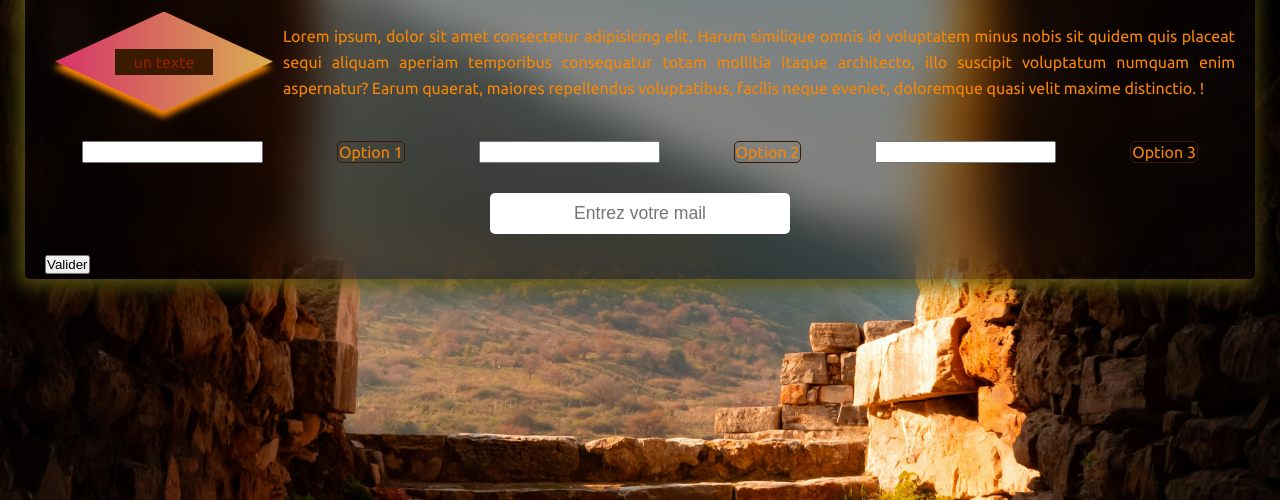
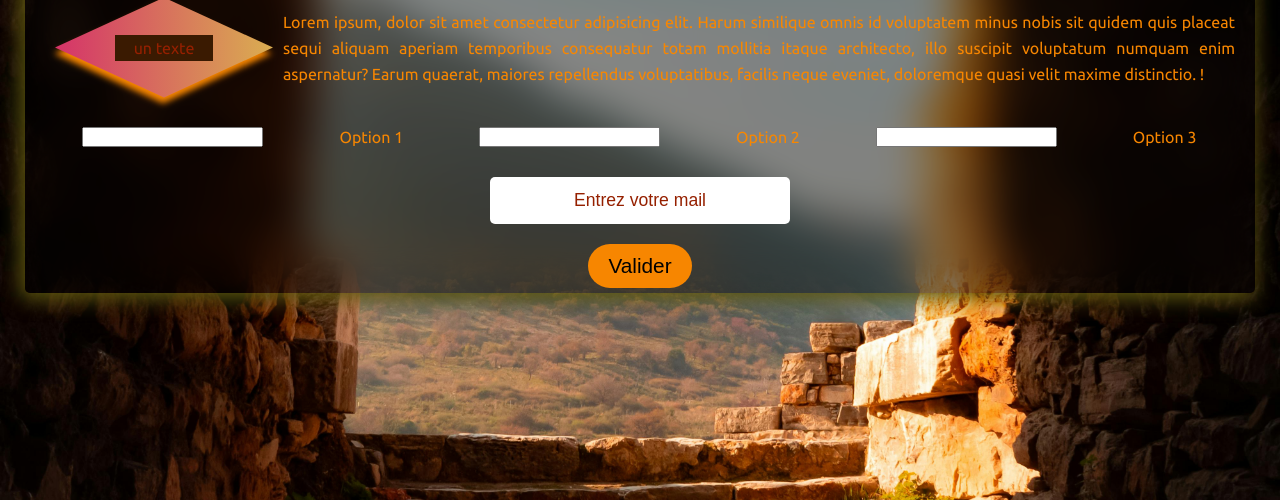
Before and after one commit to anaky94/LearnJavascript, a plain HTML site: page LearnJavaScript/apprendre-html/cours2.html in a window 1280 px wide. Shown: the part 300-800 px from the top of the page. Drawn offline with Linux system fonts and the light colour scheme; files whose address does not match are found by name.

Commit message:
learn html

```diff
--- a/LearnJavaScript/apprendre-html/cours2.css
+++ b/LearnJavaScript/apprendre-html/cours2.css
@@ -117,7 +117,7 @@ label {
 
     cursor: pointer;
     border: 1px solid var(--color2)
-
+    user-select: none;
 }
 
 .e-email{
@@ -129,7 +129,7 @@ label {
     padding: 10px;
     border-radius: 5px;
     outline: none;
-    border: none;
+    border: 3px solid transparent;
     transition:0.3s;
     text-align: center;
     font-size: 1.1rem;
@@ -138,3 +138,27 @@ label {
     width: 35%;
     max-width: 300px;
 }
+input [type="text"]:focus{
+    background: transparent;
+    border: 3px solid var(--color1);
+    border-radius: 15px;
+
+}
+input[type="text"]::placeholder{
+    color: var(--color1)
+}
+button{
+    cursor: pointer;
+    background: var(--color3);
+    border: none;
+    font-size: 1.3rem;
+    padding: 10px 20px;
+    border-radius: 150px;
+    display: block;
+    margin:  0 auto;
+    transition:0.4s;
+}
+button:hover{
+    letter-spacing: 3px;
+
+}
```
